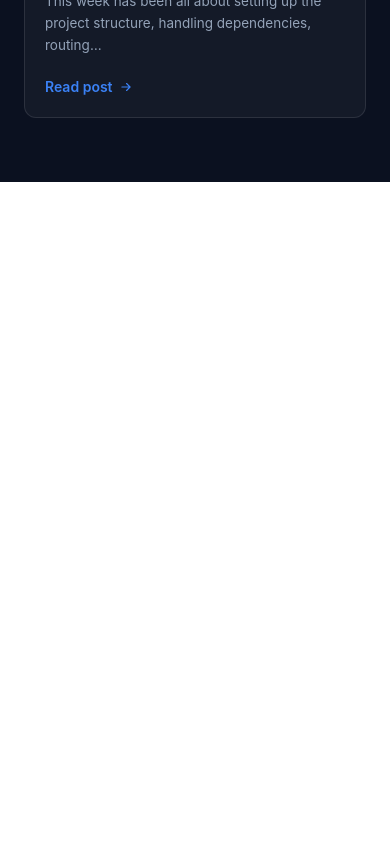
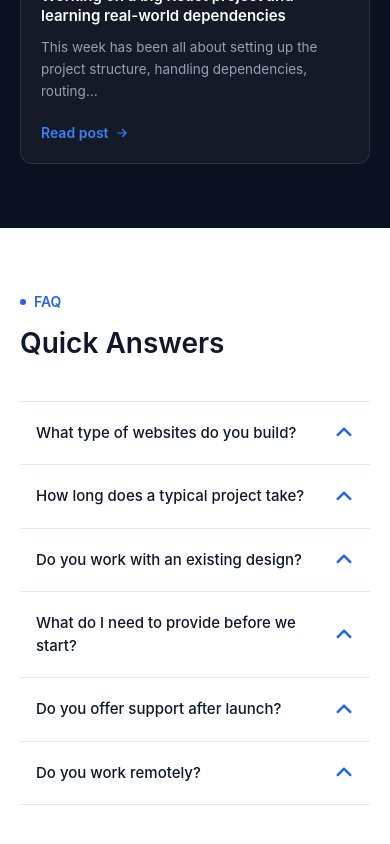
Before and after one commit to Advantage6dev/Professional-Portfolio, a React (Vite) app in the folder Portfolio/: page / in a window 390 px wide. Shown: the part 10731-11575 px from the top of the page. Before the commit the page ends 10913 px from the top, so only its background shows below. Built offline with nearby package versions, Linux system fonts and the light colour scheme.

Commit message:
FAQ section commit

```diff
--- /dev/null
+++ b/Portfolio/src/Comp/faq.jsx
@@ -0,0 +1,115 @@
+import React, { useState, useRef } from 'react';
+import { motion, useInView } from 'framer-motion';
+
+const faqs = [
+  {
+    q: 'What type of websites do you build?',
+    a: 'I build modern, responsive websites for businesses, founders, agencies, and personal brands. This includes landing pages, business websites, portfolios, and custom web interfaces.',
+  },
+  {
+    q: 'How long does a typical project take?',
+    a: "A landing page usually takes 1–2 weeks. Full web apps depend on scope, but I'll give you a clear timeline before we start, not a rolling estimate.",
+  },
+  {
+    q: 'Do you work with an existing design?',
+    a: 'Yes. I can turn an existing Figma, Framer, or other design into a responsive, functional website while keeping the original design and user experience intact.',
+  },
+  {
+    q: 'What do I need to provide before we start?',
+    a: "You don't need to have everything figured out. I'll need a clear idea of your goals, the type of website you need, and any content, branding, or references you already have. We can work through the remaining details together.",
+  },
+  {
+    q: 'Do you offer support after launch?',
+    a: 'Every project includes a two-week support window after launch, and ongoing maintenance is available beyond that.',
+  },
+  {
+    q: 'Do you work remotely?',
+    a: 'Yes, I do. I’m comfortable collaborating remotely with clients, teams, and agencies, regardless of location. We can communicate, share feedback, and keep everything moving smoothly online.',
+  },
+];
+
+const FAQ = () => {
+  const [openIndex, setOpenIndex] = useState(null);
+
+  const toggle = (i) => setOpenIndex(openIndex === i ? null : i);
+
+  const servicesRef = useRef(null);
+
+  const isInView = useInView(servicesRef, {
+    once: true,
+    amount: 0.1,
+  });
+
+  return (
+    <section
+      id='faq'
+      ref={servicesRef}
+      className='w-full bg-[var(--whiteCL)] px-5 sm:px-8 md:px-12 lg:px-16 py-16 sm:py-24 lg:py-28'
+    >
+      <div
+        className={`max-w-[1200px] mx-auto ${isInView ? 'animate-slide-in' : 'opacity-0'}`}
+      >
+        <div className='flex items-center gap-2 mb-3.5'>
+          <span className='w-1.5 h-1.5 rounded-full bg-[var(--blue-PRY)]'></span>
+          <span className='text-sm font-semibold text-[var(--blue-PRY)]'>
+            FAQ
+          </span>
+        </div>
+
+        <h2 className='font-semibold text-[var(--mainText)] leading-tight text-[28px] sm:text-[34px] lg:text-[40px] max-w-[600px]'>
+          Quick Answers
+        </h2>
+
+        <div className='mt-10 sm:mt-12 border-t border-[var(--border)]'>
+          {faqs.map((item, i) => {
+            const isOpen = openIndex === i;
+            return (
+              <div
+                key={item.q}
+                className='border-b border-[var(--border)] px-4'
+              >
+                <button
+                  onClick={() => toggle(i)}
+                  className='w-full flex items-center justify-between gap-6 py-5 sm:py-4 text-left'
+                >
+                  <span className='text-[15px] sm:text-lg font-medium text-[var(--mainText)]'>
+                    {item.q}
+                  </span>
+                  <span className='grid place-items-center flex-shrink-0 w-5 h-5 text-xl text-[var(--blue-PRY)] cursor-pointer'>
+                    <i
+                      className={`fa-solid fa-angle-up col-start-1 row-start-1 transition-all duration-300 ease-in-out ${
+                        isOpen
+                          ? 'rotate-90 opacity-0 scale-75'
+                          : 'rotate-0 opacity-100 scale-100'
+                      }`}
+                    />
+                    <i
+                      className={`fa-solid fa-angle-down col-start-1 row-start-1 transition-all duration-300 ease-in-out ${
+                        isOpen
+                          ? 'rotate-0 opacity-100 scale-100'
+                          : '-rotate-90 opacity-0 scale-75'
+                      }`}
+                    />
+                  </span>
+                </button>
+
+                <div
+                  className='grid transition-all duration-300 ease-in-out'
+                  style={{ gridTemplateRows: isOpen ? '1fr' : '0fr' }}
+                >
+                  <div className='overflow-hidden'>
+                    <p className='text-[var(--secoundaryText)] text-[14px] sm:text-[15px] leading-relaxed pb-5 sm:pb-6 max-w-[620px]'>
+                      {item.a}
+                    </p>
+                  </div>
+                </div>
+              </div>
+            );
+          })}
+        </div>
+      </div>
+    </section>
+  );
+};
+
+export default FAQ;
--- a/Portfolio/src/Comp/fromthebuild.jsx
+++ b/Portfolio/src/Comp/fromthebuild.jsx
@@ -53,7 +53,7 @@ const FromTheBuild = () => {
     <motion.section
       id='build'
       ref={servicesRef}
-      className='w-full px-6 sm:px-10 lg:px-8 py-16 sm:py-24 lg:py-28'
+      className='w-full px-5 sm:px-8 md:px-12 lg:px-16 py-16 sm:py-24 lg:py-28'
       style={{
         background:
           'radial-gradient(120% 100% at 20% 0%, #16233d 0%, #0B1120 55%)',
--- a/Portfolio/src/Comp/howiwork.jsx
+++ b/Portfolio/src/Comp/howiwork.jsx
@@ -70,7 +70,7 @@ const HowIWork = () => {
     <motion.section
       id='how-i-work'
       ref={servicesRef}
-      className={`w-full bg-[var(--navbar)] px-6 sm:px-10 lg:px-8 py-16 sm:py-24 lg:py-28 `}
+      className={`w-full bg-[var(--navbar)] px-5 sm:px-8 md:px-12 lg:px-16 py-16 sm:py-24 lg:py-28 `}
     >
       <div
         className={`max-w-[1200px] mx-auto ${isInView ? 'animate-slide-in' : 'opacity-0'}`}
--- a/Portfolio/src/Comp/projects.jsx
+++ b/Portfolio/src/Comp/projects.jsx
@@ -43,7 +43,7 @@ const Projects = () => {
     <section
       id='projects'
       ref={servicesRef}
-      className='w-full bg-[var(--bg-CL)] px-6 sm:px-10 lg:px-8 py-16 sm:py-24 lg:py-28'
+      className='w-full bg-[var(--bg-CL)] px-5 sm:px-8 md:px-12 lg:px-16 py-16 sm:py-24 lg:py-28'
     >
       <div
         className={`max-w-[1200px] mx-auto ${isInView ? 'animate-slide-in' : 'opacity-0'}`}
--- a/Portfolio/src/app.jsx
+++ b/Portfolio/src/app.jsx
@@ -6,6 +6,7 @@ import Services from './Comp/services.jsx';
 import HowIWork from './Comp/howiwork.jsx';
 import Projects from './Comp/projects.jsx';
 import FromTheBuild from './Comp/fromthebuild.jsx';
+import FAQ from './Comp/faq.jsx';
 
 const app = () => {
   return (
@@ -17,6 +18,7 @@ const app = () => {
       <HowIWork />
       <Projects />
       <FromTheBuild />
+      <FAQ />
     </>
   );
 };
```
